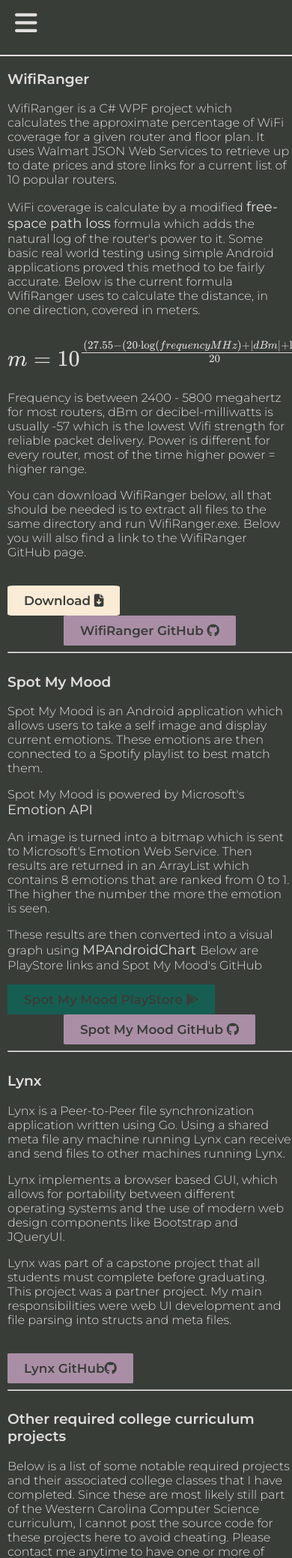
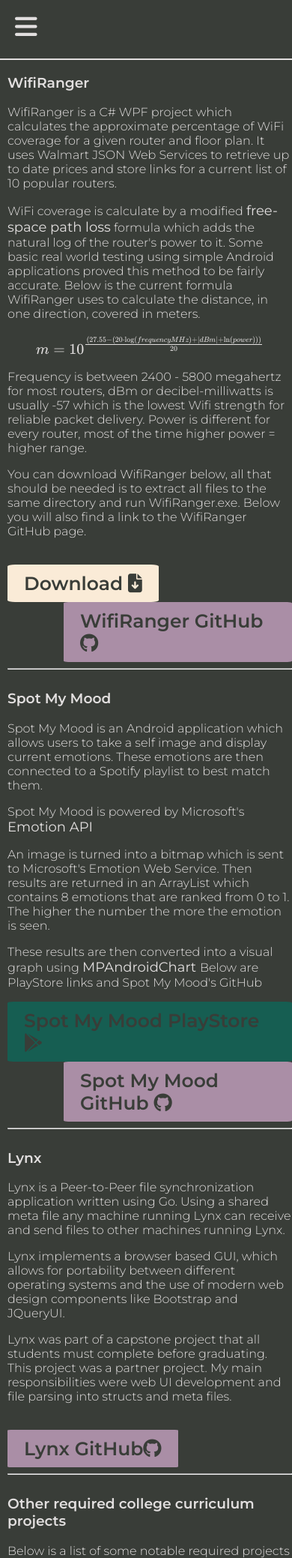
Before and after one commit to maxkernchen/maxkernchen.github.io, a PHP site: page /projects.html in a window 390 px wide; the page is wider, and only the part inside the window is pictured. Shown: the top 2078 px of that part at 75% size. Run offline with PHP 8.4, Linux system fonts and the light colour scheme; some libraries are stand-ins or nearby versions.

Commit message:
More Updates to fix mobile version of site

```diff
--- a/styles.css
+++ b/styles.css
@@ -263,7 +263,6 @@ textarea:focus, input:focus{
   }
   .terminal{
     margin: auto;
-    width: 80%;
     padding: 20px;
     max-height: 200px;
   }
@@ -326,10 +325,10 @@ textarea:focus, input:focus{
     display: block;
   }
   .hvr-icon-forward{
-    font-size: 2vmax;
+    font-size: 25px;
   }
   .hvr-icon-down{
-    font-size: 2vmax;
+    font-size: 25px;
   }
   /* larger font for items in collapsed menu */
   .link.project.large{
@@ -337,12 +336,12 @@ textarea:focus, input:focus{
   }
   /* menu bars for project page need to be larger */
   .collapsed.project{
-    margin-top: 10px;
+    margin-top: 15px;
     margin-left: 20px;
     font-size: 4vmax;
   }
   .MathJax {
-    font-size: 3vmax;
+    font-size: 2vmax;
   }
 
 }
```
